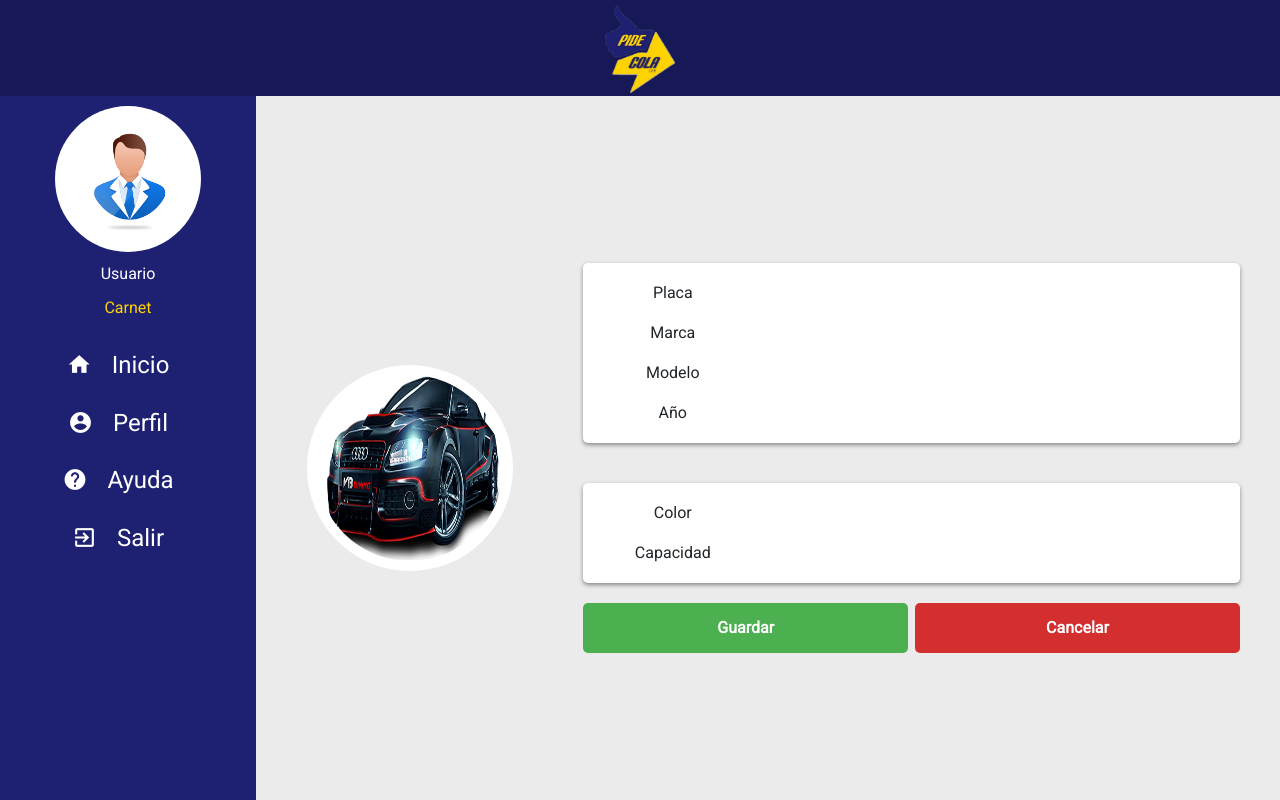
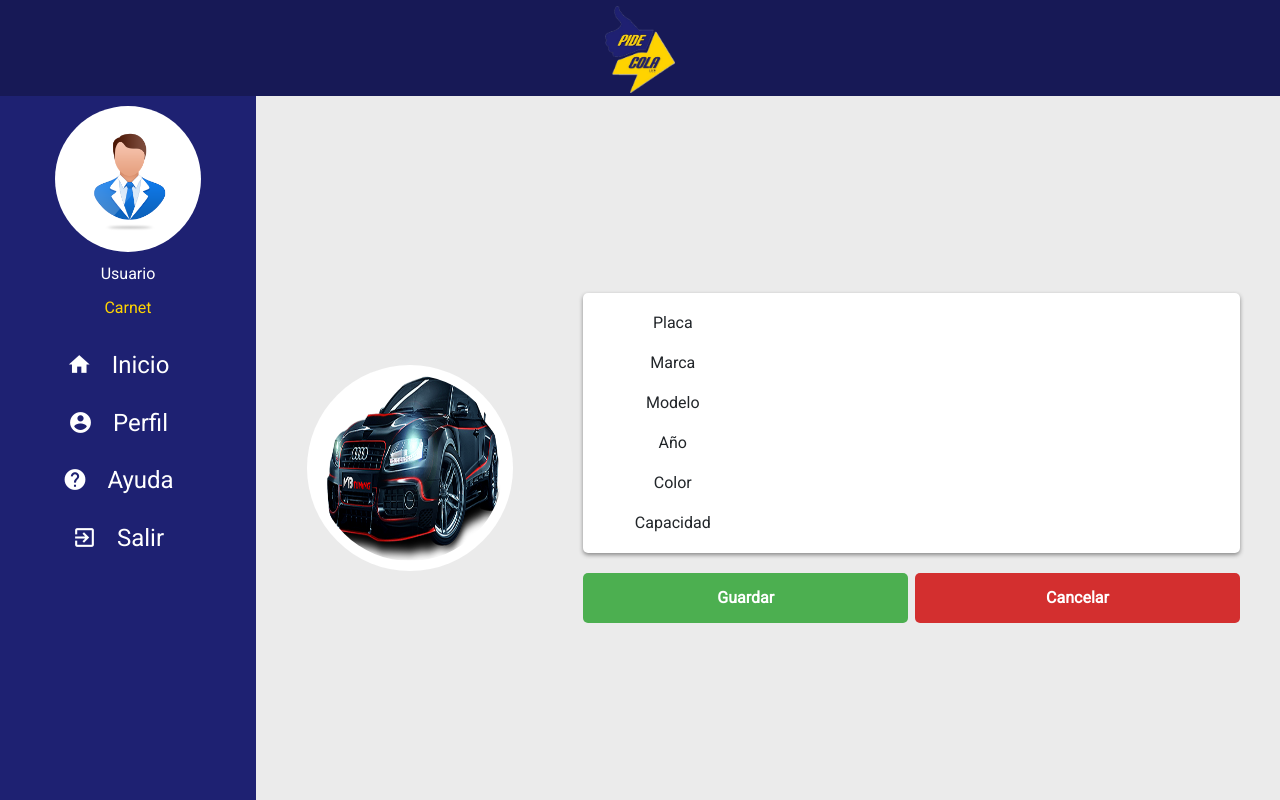
Before and after one commit to gnus19/pidecola3.0-front, a React (Create React App) app: page /addVehicle in a window 1280 px wide. Built offline with nearby package versions, Linux system fonts and the light colour scheme; sample sign-in values are in the browser's storage.

Commit message:
Imagen de perfil no es obligatoria

```diff
--- a/src/containers/Profile.jsx
+++ b/src/containers/Profile.jsx
@@ -126,7 +126,8 @@ class Profile extends Component {
 
     if (
       (this.state.age !== "" && isNaN(this.state.age)) ||
-      this.state.age < 16 || this.state.age > 100
+      this.state.age < 16 ||
+      this.state.age > 100
     ) {
       errorMessage = errorMessage + "Introduce una edad válida. ";
       valid = false;
@@ -134,11 +135,6 @@ class Profile extends Component {
 
     if (this.state.phoneNumber.length !== 11) {
       errorMessage = errorMessage + "Introduce un número de teléfono válido. ";
-      valid = false;
-    }
-
-    if (this.state.profilePic === undefined) {
-      errorMessage = errorMessage + "Añade una imagen de perfil. ";
       valid = false;
     }
 
--- a/src/containers/VehicleDetail.jsx
+++ b/src/containers/VehicleDetail.jsx
@@ -193,11 +193,7 @@ class VehicleDetail extends Component {
                 label: "Año",
                 value: this.state.year,
                 attrs: { id: "year", onChange: this.handleEdit }
-              }
-            ]}
-          />
-          <InputPC
-            fields={[
+              },
               {
                 type: "input",
                 label: "Color",
```
